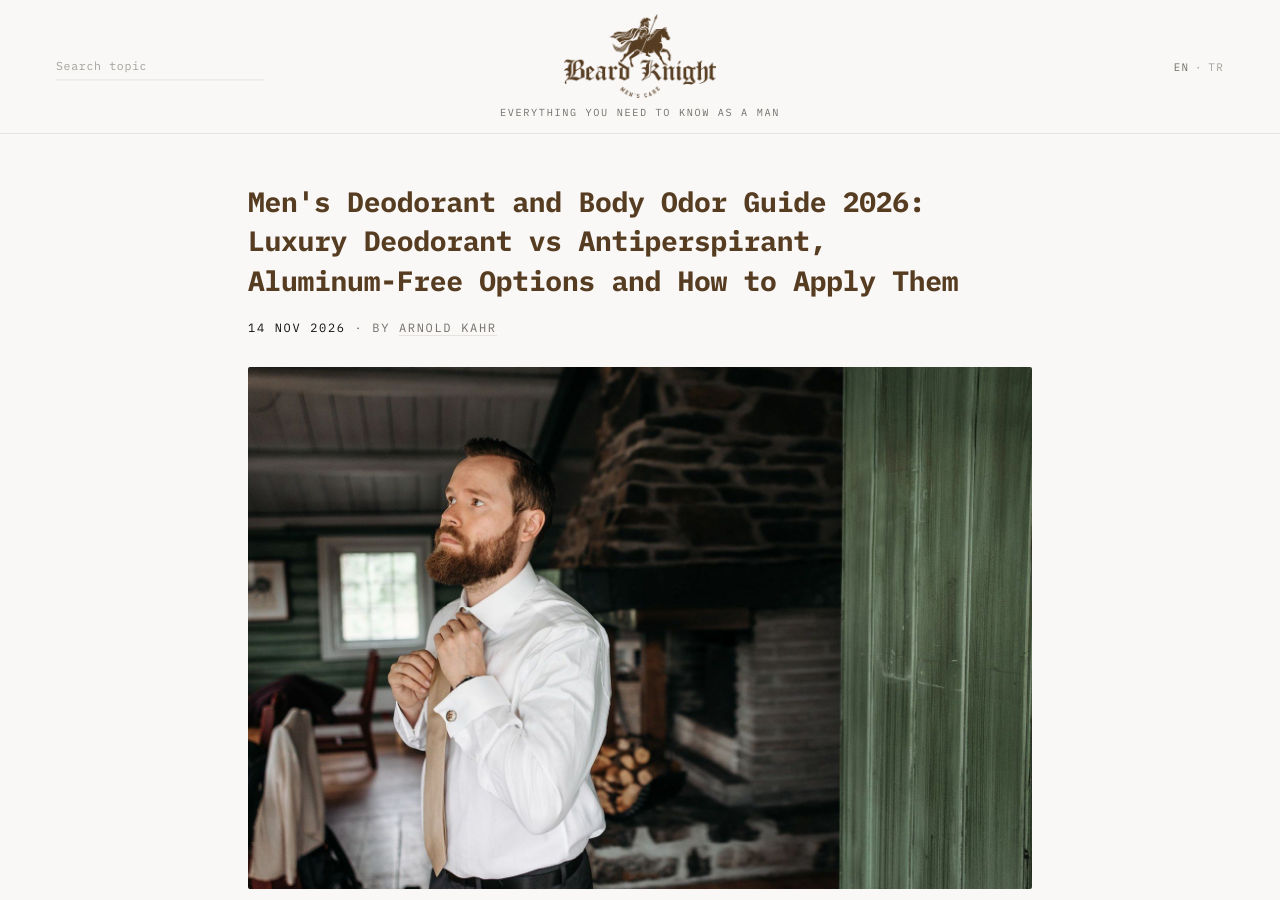
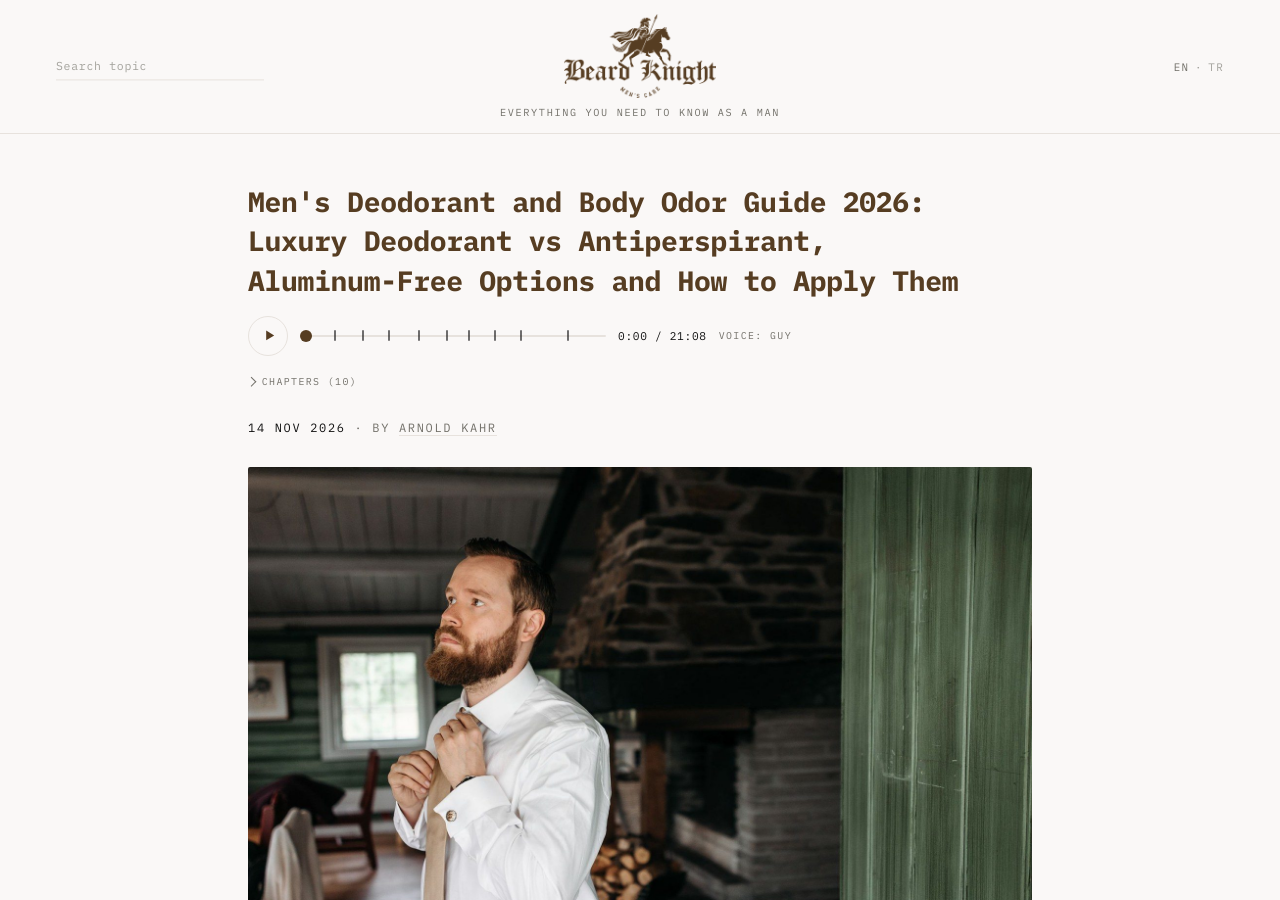
Before and after one commit to architect-high-level-core/beard-knight, a Jekyll site: the page built from _posts/2026-11-14-mens-deodorant-body-odor-guide-2026.md, in a window 1280 px wide and 900 px high. Built offline with Jekyll 4.4.1, drawn with Linux system fonts in a browser that asks for light colours; some of the changed lines change nothing that is shown.

Commit message:
Audio with chapters: mens-deodorant-body-odor-guide-2026

```diff
--- a/_posts/2026-11-14-mens-deodorant-body-odor-guide-2026.md
+++ b/_posts/2026-11-14-mens-deodorant-body-odor-guide-2026.md
@@ -11,6 +11,20 @@ image_credit: "Pavel Danilyuk on Pexels"
 image_license: "Pexels License"
 image_license_url: "https://www.pexels.com/license/"
 image_source_url: "https://www.pexels.com/photo/photo-of-a-man-in-a-white-dress-shirt-fixing-his-necktie-7119080/"
+audio: /assets/audio/mens-deodorant-body-odor-guide-2026.mp3
+audio_voice: Guy
+audio_duration: "21:08"
+audio_chapters:
+  - {t: 0, title: "Intro"}
+  - {t: 126, title: "What causes body odor in men?"}
+  - {t: 246, title: "Deodorant vs antiperspirant"}
+  - {t: 359, title: "How to apply antiperspirant"}
+  - {t: 488, title: "The aluminum-free and luxury deodorant…"}
+  - {t: 609, title: "Is aluminum in antiperspirant safe?"}
+  - {t: 704, title: "Underarm care, body wash and the…"}
+  - {t: 817, title: "Deodorant and cologne pairing"}
+  - {t: 926, title: "When sweating is a medical issue"}
+  - {t: 1130, title: "FAQ"}
 ---
 A bespoke suit, a polished pair of oxfords and a carefully chosen cologne lose much of their effect if the first thing people notice is underarm odor or a dark sweat mark on a white shirt. Men's deodorant used to be a quick drugstore purchase. In 2026 it has become a small luxury category of its own, with fragrance houses and clean-beauty brands selling refined, aluminum-free formulas that look good on a bathroom shelf. This guide explains what actually causes body odor, the real difference between a deodorant and an antiperspirant, why dermatologists say you should apply antiperspirant at night on dry skin, what the science says about aluminum, how to care for your underarms in the shower, how to pair a deodorant with your fragrance, and when heavy sweating is a medical issue worth discussing with a doctor.
 
```
Also changed, not shown: 1 other file.
